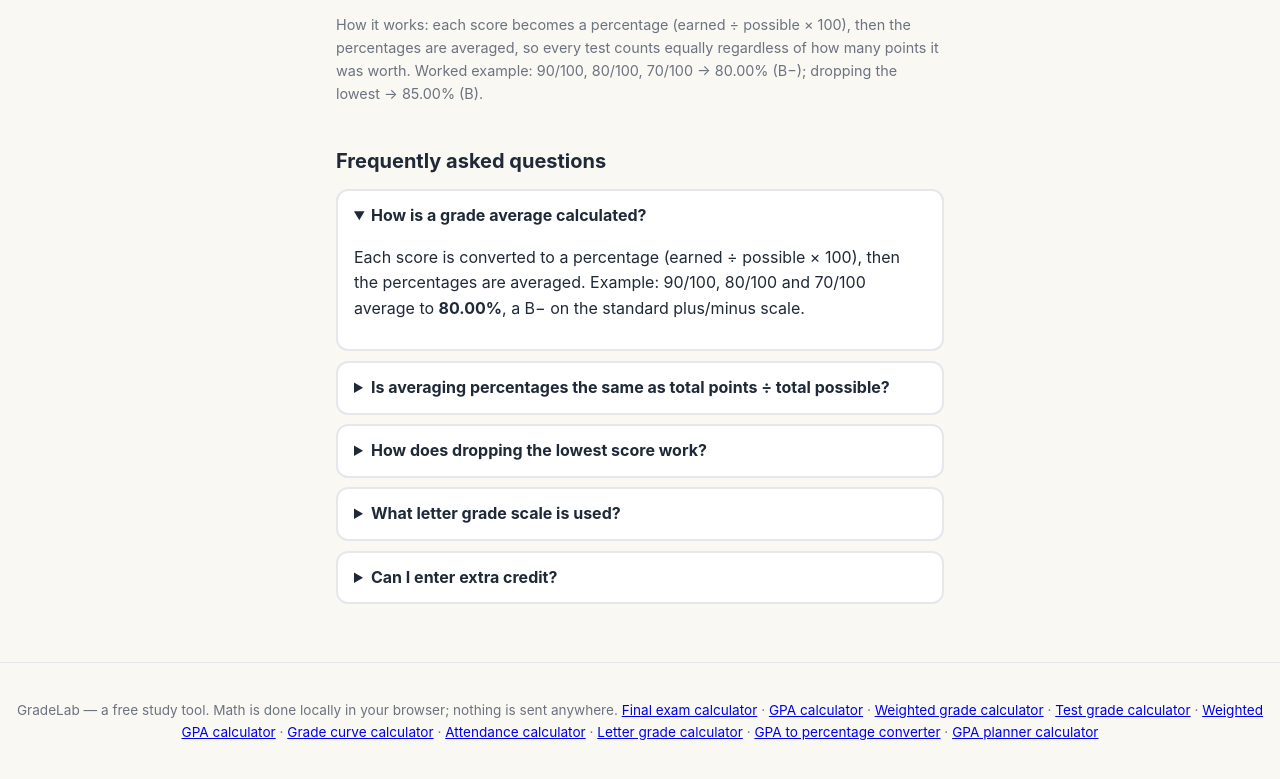
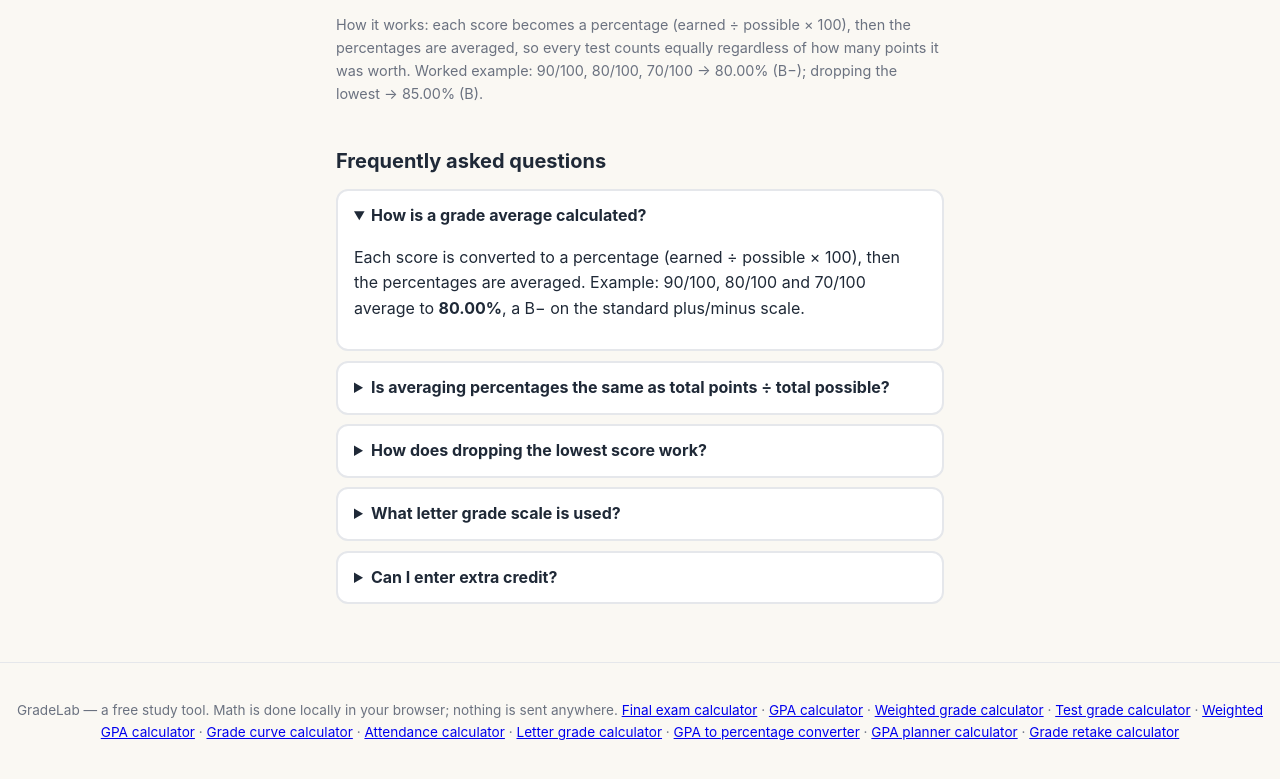
Before and after one commit to mimito-6/gradelab, a plain HTML site: page grade-average/index.html in a window 1280 px wide. Shown: the part 763-1542 px from the top of the page. Drawn offline with Linux system fonts and the light colour scheme.

Commit message:
deploy grade-average/index.html

```diff
--- a/grade-average/index.html
+++ b/grade-average/index.html
@@ -89,6 +89,7 @@
     <a href="../letter-grade">Letter Grade Calculator</a>
     <a href="../gpa-to-percentage">GPA to Percentage Converter</a>
     <a href="../gpa-planner">GPA Planner Calculator</a>
+    <a href="../grade-retake">Grade Retake Calculator</a>
   </nav>
 </header>
 
@@ -139,7 +140,7 @@
 </main>
 
 <footer class="site-footer">
-  <p>GradeLab — a free study tool. Math is done locally in your browser; nothing is sent anywhere. <a href="../">Final exam calculator</a> · <a href="../gpa-calculator">GPA calculator</a> · <a href="../weighted-grade">Weighted grade calculator</a> · <a href="../test-grade">Test grade calculator</a> · <a href="../weighted-gpa">Weighted GPA calculator</a> · <a href="../grade-curve">Grade curve calculator</a> · <a href="../attendance">Attendance calculator</a> · <a href="../letter-grade">Letter grade calculator</a> · <a href="../gpa-to-percentage">GPA to percentage converter</a> · <a href="../gpa-planner">GPA planner calculator</a></p>
+  <p>GradeLab — a free study tool. Math is done locally in your browser; nothing is sent anywhere. <a href="../">Final exam calculator</a> · <a href="../gpa-calculator">GPA calculator</a> · <a href="../weighted-grade">Weighted grade calculator</a> · <a href="../test-grade">Test grade calculator</a> · <a href="../weighted-gpa">Weighted GPA calculator</a> · <a href="../grade-curve">Grade curve calculator</a> · <a href="../attendance">Attendance calculator</a> · <a href="../letter-grade">Letter grade calculator</a> · <a href="../gpa-to-percentage">GPA to percentage converter</a> · <a href="../gpa-planner">GPA planner calculator</a> · <a href="../grade-retake">Grade retake calculator</a></p>
 </footer>
 
 <script src="../average.js"></script>
```
